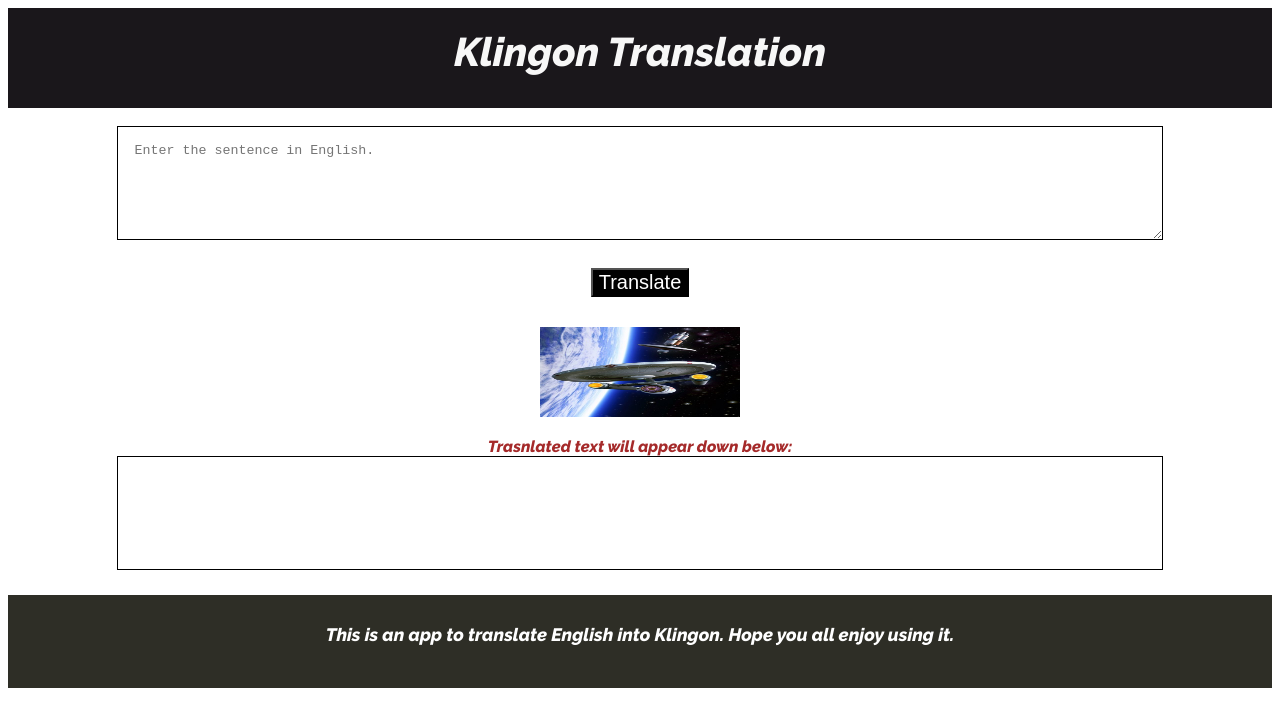
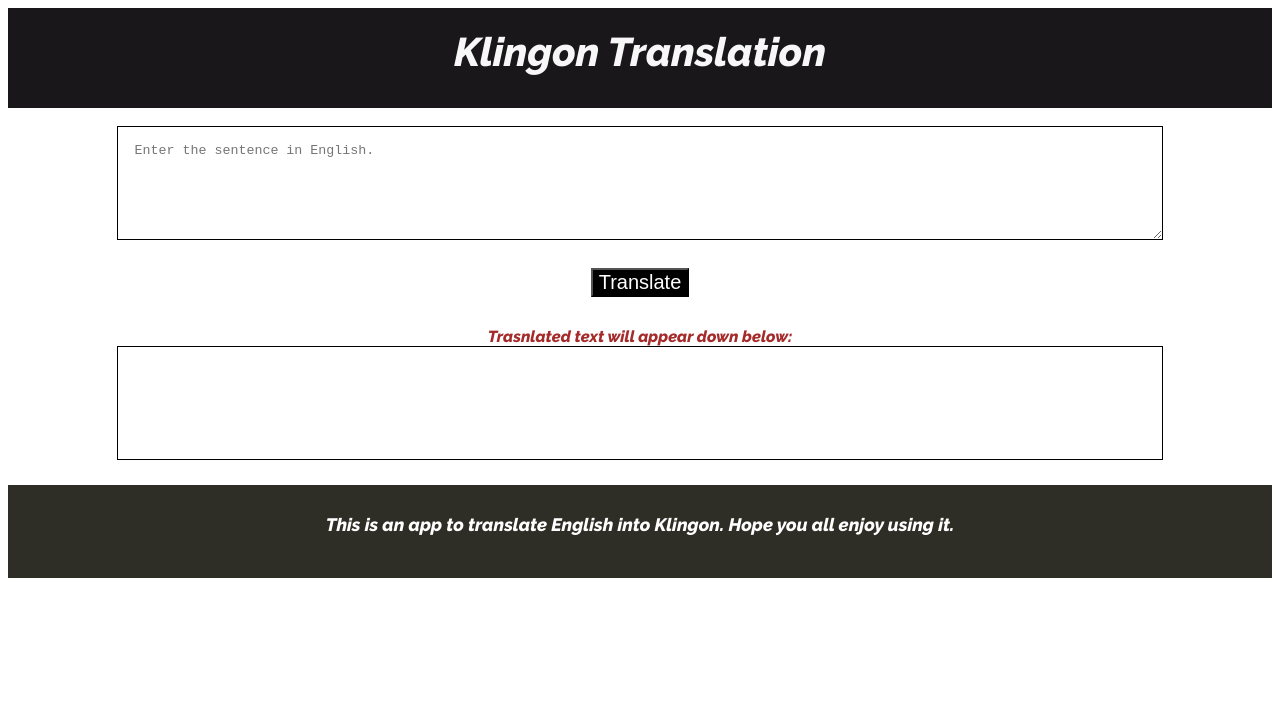
Before and after one commit to Vivek-Py/Klingon-Translation, a plain HTML site: page index.html in a window 1280 px wide. Drawn offline with Linux system fonts and the light colour scheme.

Commit message:
removed image

```diff
--- a/index.html
+++ b/index.html
@@ -19,8 +19,6 @@
         <button id="btn-translate">Translate</button>
     </div>
 
-    <div class="imagecontainer"><img src="./space.jpg" alt="spaceship image from star trek"></div>
-
     <div class="text">Trasnlated text will appear down below: </div>
     <div id="output"></div>
     <script src="app.js"></script>
```
